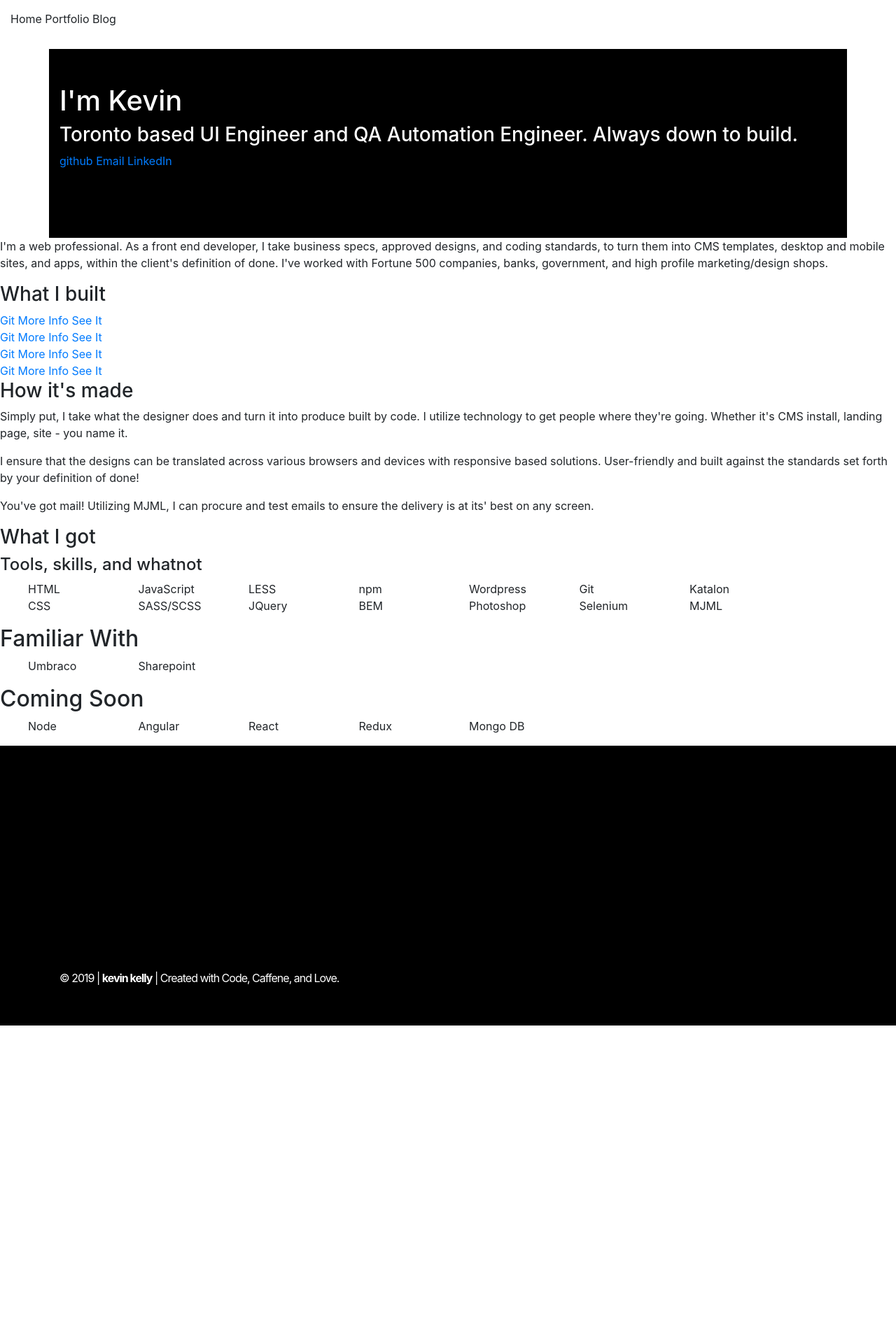
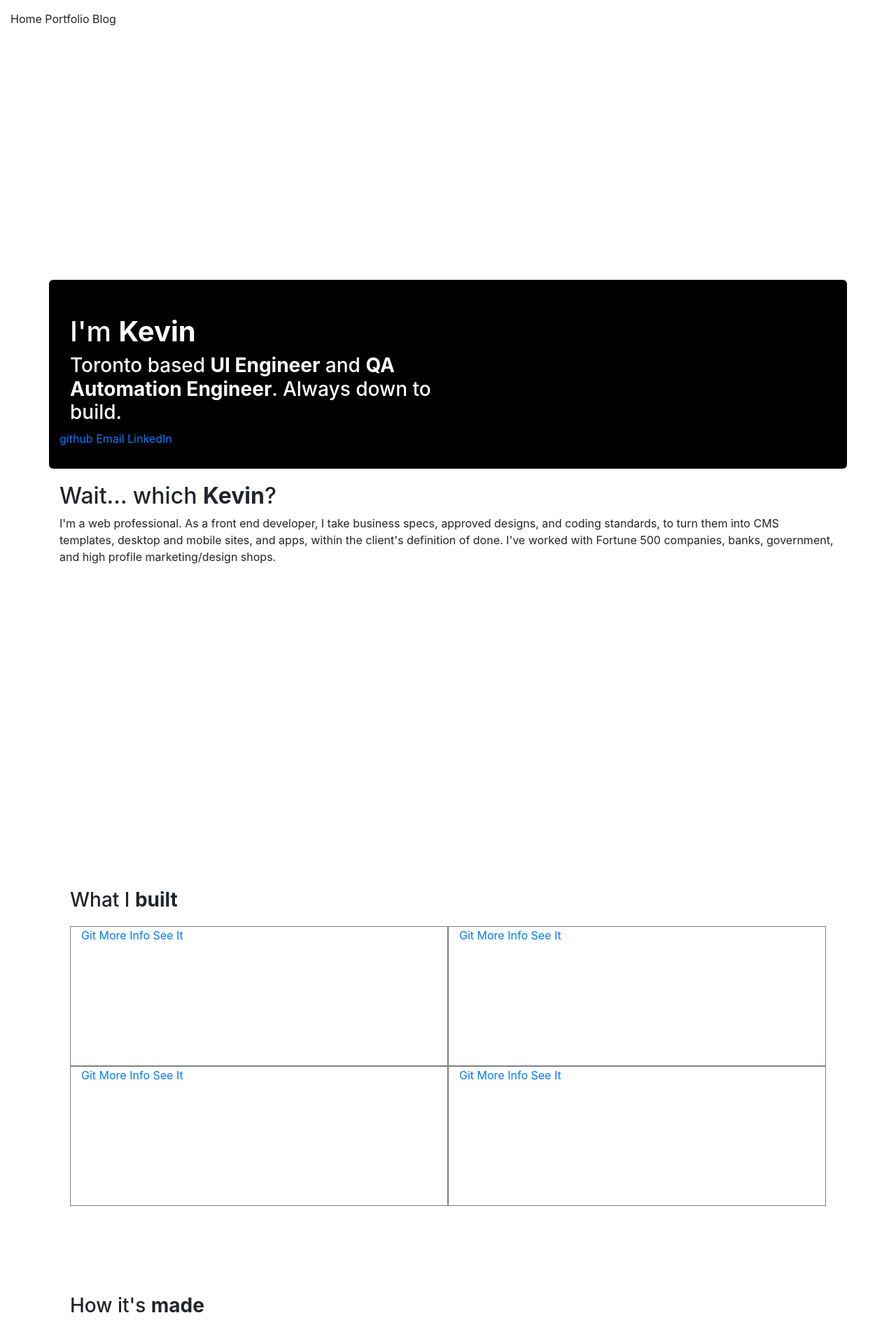
Before and after one commit to kellkevin/kellkevin15, a website: page public/index.html in a window 1280 px wide. Shown: the top 1887 px of the page at 70% size. Before the commit the page ends 1466 px from the top, so only its background shows below. Drawn offline with nearby package versions, Linux system fonts and the light colour scheme.

Commit message:
creates hero, skill section, portfolio outlines, columns using the boiler columns, footer gets some form.

```diff
--- a/public/index.html
+++ b/public/index.html
@@ -10,11 +10,11 @@
 <script src="https://maxcdn.bootstrapcdn.com/bootstrap/4.0.0/js/bootstrap.min.js" integrity="sha384-JZR6Spejh4U02d8jOt6vLEHfe/JQGiRRSQQxSfFWpi1MquVdAyjUar5+76PVCmYl" crossorigin="anonymous"></script>
 <style>
 	.qualifications ul {
-		-moz-column-count: 8;
+		-moz-column-count: 2;
 	    -moz-column-gap: 20px;
-	    -webkit-column-count: 8;
+	    -webkit-column-count: 2;
 	    -webkit-column-gap: 20px;
-	    column-count: 8;
+	    column-count: 2;
 	    column-gap: 20px;
 	}
 
@@ -22,7 +22,49 @@
 		list-style: none;
 	}
 
+	header {
+		position: fixed;
+		top:0px;
+	}
 
+	.hero {
+		margin-top: 400px;
+	}
+
+	.row {
+		margin: 20px 0px 20px;
+	}
+
+	.skilltree {
+		background-color: black;
+		color: white;
+		padding: 25px;
+		border-radius: 5px;
+	}
+
+	.skilltree ul {
+		padding-bottom:  5px;
+		border-bottom: 1px dotted darkgray;
+	}
+
+	main > div.parent > section {
+		min-height: 35rem;
+		display: block;
+	}
+
+	footer .row div {
+		min-height: 200px;
+	}
+
+	footer .row div h5 {
+		text-decoration-style: bold;
+		color: #4c4a57;
+	}
+
+	.portfolio {
+		min-height: 200px;
+		border: 1px solid gray;
+	}
 </style>
 
 <body>
@@ -38,10 +80,10 @@
 
 		</div>
 	</header><!-- /header -->
-	<section class="hero container" style="background-color: black; color: white; height: 270px; padding-top: 50px;">
-		<div style="">
-			<h1>I'm Kevin</h1>
-			<h3>Toronto based UI Engineer and QA Automation Engineer. Always down to build.</h3>
+	<section class="hero container" style="background-color: black; color: white; height: 270px; padding-top: 50px; border-radius: 6px;">
+		<div class="col-6">
+			<h1>I'm <strong>Kevin</strong></h1>
+			<h3>Toronto based <strong>UI Engineer</strong> and <strong>QA Automation Engineer</strong>. Always down to build.</h3>
 		</div>
 			<div class="contact">
 				<a href="">github</a>
@@ -50,9 +92,10 @@
 			</div>
 		</section>
 	<main>
-		<div class="parent">
+		<div class="parent container">
 		<!-- -->
-		<section class="about-me">
+		<section class="about-me row">
+			<h2>Wait... which <strong>Kevin</strong>? </h2>
 			<p>
 					I'm a web professional. As a front end developer, I take business specs,
 					approved designs, and coding standards, to turn them into CMS templates,
@@ -62,30 +105,33 @@
 		</section>
 		<!-- -->
 		<!-- -->
-		<section class="portfolio-cuts">
-			<h3>What I built</h3>
-				<div class="portfolio">
+		<section class="portfolio-cuts row">
+			<div class="col-12">
+			<h3>What I <strong>built</strong></h3>
+				<section class="row">
+
+					<div class="portfolio col-6">
 						<div class="portfolio-links">
 							<a href="">Git</a>
 							<a href="">More Info</a>
 							<a href="">See It</a>
 						</div>
 					</div>
-				<div class="portfolio">
+					<div class="portfolio col-6">
 							<div class="portfolio-links">
 								<a href="">Git</a>
 								<a href="">More Info</a>
 								<a href="">See It</a>
 							</div>
 						</div>
-				<div class="portfolio">
+					<div class="portfolio col-6">
 						<div class="portfolio-links">
 							<a href="">Git</a>
 							<a href="">More Info</a>
 							<a href="">See It</a>
 						</div>
 					</div>
-				<div class="portfolio">
+					<div class="portfolio col-6">
 						<div class="portfolio-links">
 							<a href="">Git</a>
 							<a href="">More Info</a>
@@ -93,10 +139,13 @@
 						</div>
 					</div>
 				</section>
+				</div>
+		</section>
 		<!-- -->
 		<!-- -->
-		<section class="how-its-made">
-				<h3>How it's made</h3>
+		<section class="how-its-made row">
+			<div class="col-12">
+				<h3>How it's <strong>made</strong></h3>
 			<p>
 				Simply put, I take what the designer does and turn it into produce built by code. I utilize technology to get people where they're going. Whether it's CMS install, landing page, site - you name it.
 			</p>
@@ -106,12 +155,21 @@
 			<p>
 				You've got mail! Utilizing MJML, I can procure and test emails to ensure the delivery is at its' best on any screen.
 			</p>
+		</div>
 		</section>
 		<!-- -->
 		<!-- -->
-		<section class="qualifications">
-			<h3>What I got </h3>
-			<h4>Tools, skills, and whatnot</h4>
+		<section class="qualifications row">
+			<div class="col-12">
+				<h3><strong>What</strong> I got </h3>
+			<section class="row">
+				<div class="col-3 ">
+					A gang of experience chops, development standard code, DRY to a good point.
+					Approachable, pixel perfect, and attention to detail work.
+				</div>
+				<div class="offset-lg-1 col-8 skilltree">
+
+					<h4>Tools, skills, and <strong>whatnot</strong></h4>
 					<ul class="skills">
 						<li>HTML</li>
 						<li>CSS</li>
@@ -128,12 +186,15 @@
 						<li>Katalon</li>
 						<li>MJML</li>
 					</ul>
-			<h2>Familiar With</h2>
+
+				<h4><strong>Familiar</strong> With</h4>
 				<ul>
 					<li>Umbraco</li>
 					<li>Sharepoint</li>
+					<li>C#</li>
 				</ul>
-			<h2>Coming Soon</h2>
+
+					<h4>Coming <strong>Soonish</strong></h4>
 					<ul>
 						<li>Node</li>
 						<li>Angular</li>
@@ -141,18 +202,44 @@
 						<li>Redux</li>
 						<li>Mongo DB</li>
 					</ul>
+					<h4>Don't bother <strong>asking</strong></h4>
+					<ul>
+						<li>Joomla</li>
+						<li>Flight</li>
+						<li>ASP</li>
+					</ul>
+					</div>
+				</section>
+			</div>
+		</section >
+		<section class="row">
+			<h3>Blogs</h3>
+
 
 		</section>
-		<!-- -->
+
 	</div>
 	</main>
-	<footer style="height: 400px; display: block; background-color: black; color: white; letter-spacing: -1px; ">
-		<div class="container">
+	<footer style="min-height: 400px; display: block; background-color: black; color: white; letter-spacing: -1px; ">
+		<section class="container">
+			<h1 class="row" style="text-indent: 0px">So.... now what?!</h1>
+		</section>
+		<section class="container row">
 
-
-
+			<div class="col-3">
+				<h5 class="">Get in touch?</h5>
 			</div>
-		<div class="container" style="position: relative; top:80%;">© 2019 | <strong>kevin kelly</strong> | Created with Code, Caffene, and Love.
+			<div class="col-3">
+				<h5 class="">Let's talk?</h5>
+			</div>
+			<div class="col-3">
+				<h5 class="">Maybe not?</h5>
+			</div>
+			<div class="col-3">
+				<h5 class="">You must be bored</h5>
+			</div>
+		</section>
+		<div class="container" style="position: relative; top:80%;">Copyright © 2019 | <strong>kevin kelly</strong> | Created with Code, Caffene, and Love.
 			</div>
 	</footer>
 </body>
```
Lines whose indentation alone changed are shown as unchanged.
